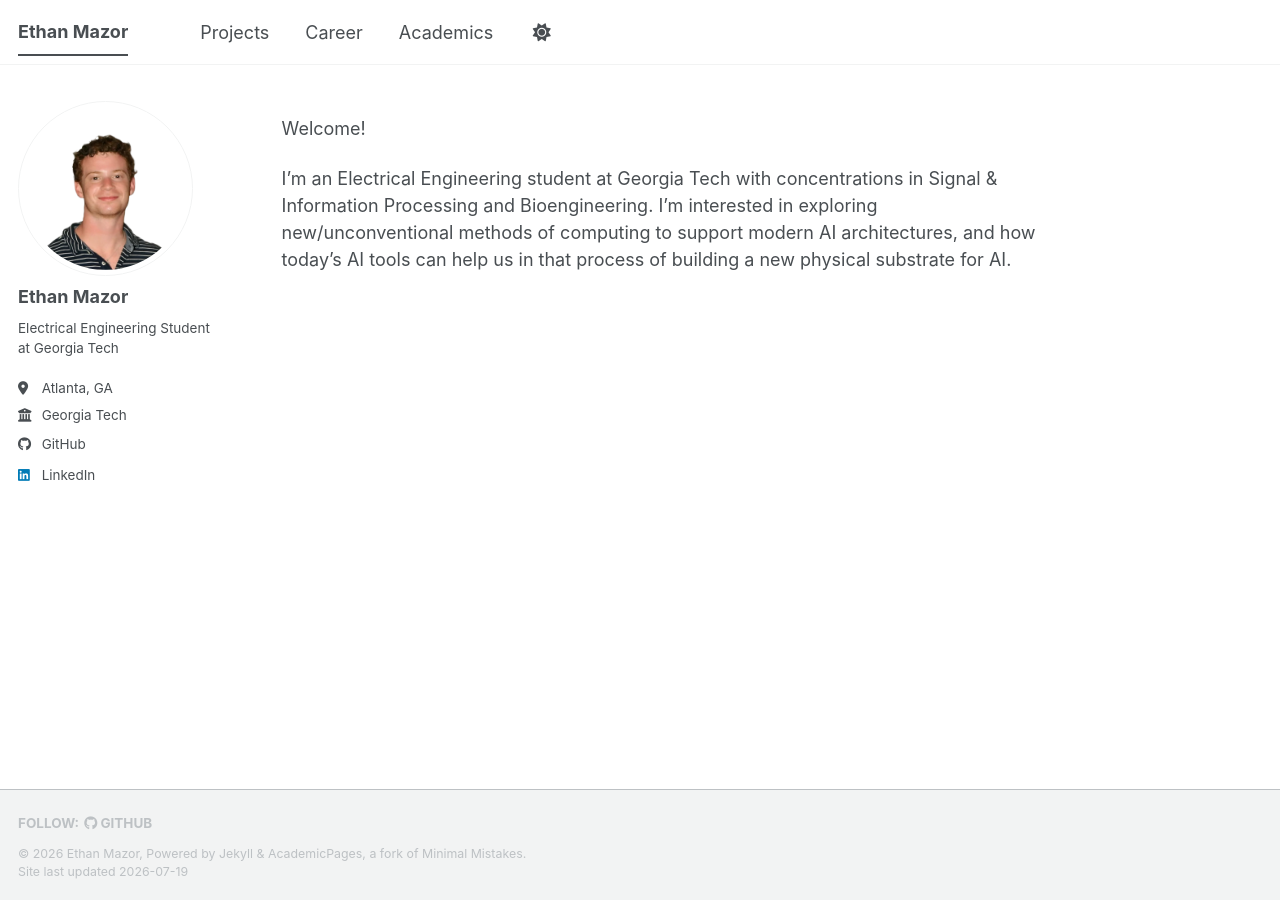
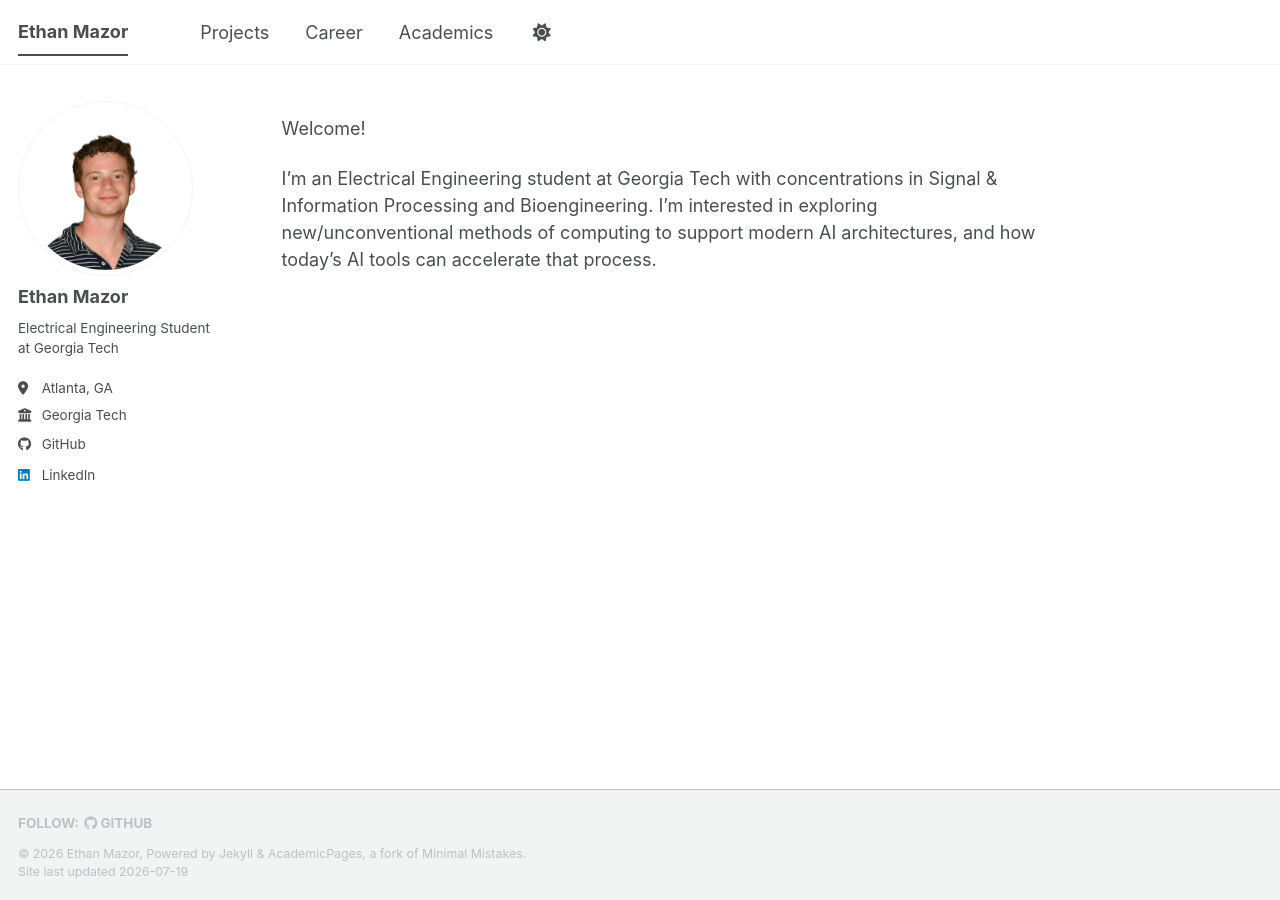
Before and after one commit to ethanmazor/ethanmazor.github.io, a Jekyll site: the page built from _pages/about.md, in a window 1280 px wide. Built offline with Jekyll 4.4.1, drawn with Linux system fonts in a browser that asks for light colours; a style sheet for code colours, icons or effects is not loaded.

Commit message:
style: refine wording for clarity in about page

```diff
--- a/_pages/about.md
+++ b/_pages/about.md
@@ -6,4 +6,4 @@ author_profile: true
 
 Welcome!
 
-I'm an Electrical Engineering student at Georgia Tech with concentrations in Signal & Information Processing and Bioengineering. I'm interested in exploring new/unconventional methods of computing to support modern AI architectures, and how today's AI tools can help us in that process of building a new physical substrate for AI.
+I'm an Electrical Engineering student at Georgia Tech with concentrations in Signal & Information Processing and Bioengineering. I'm interested in exploring new/unconventional methods of computing to support modern AI architectures, and how today's AI tools can accelerate that process.
```
